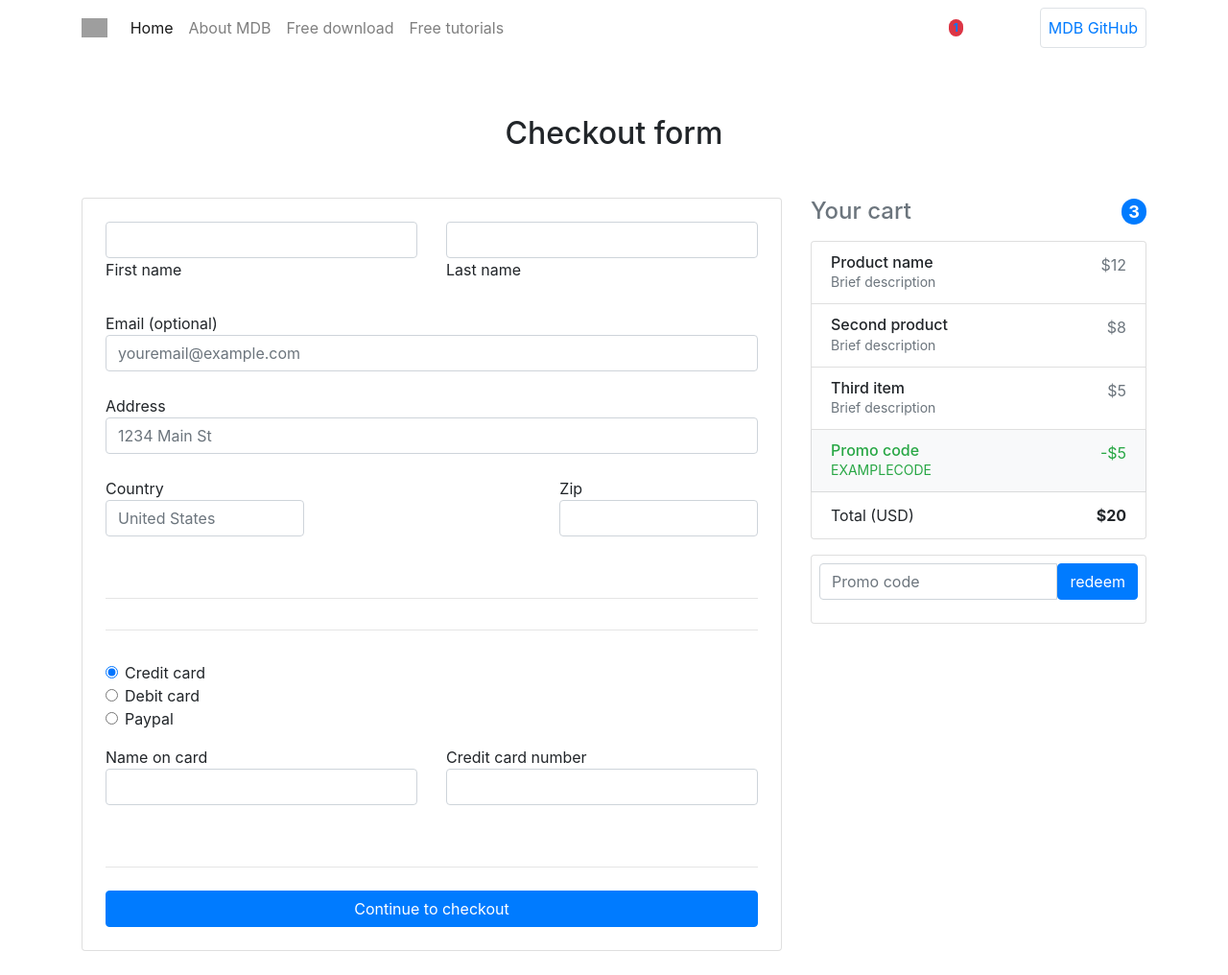
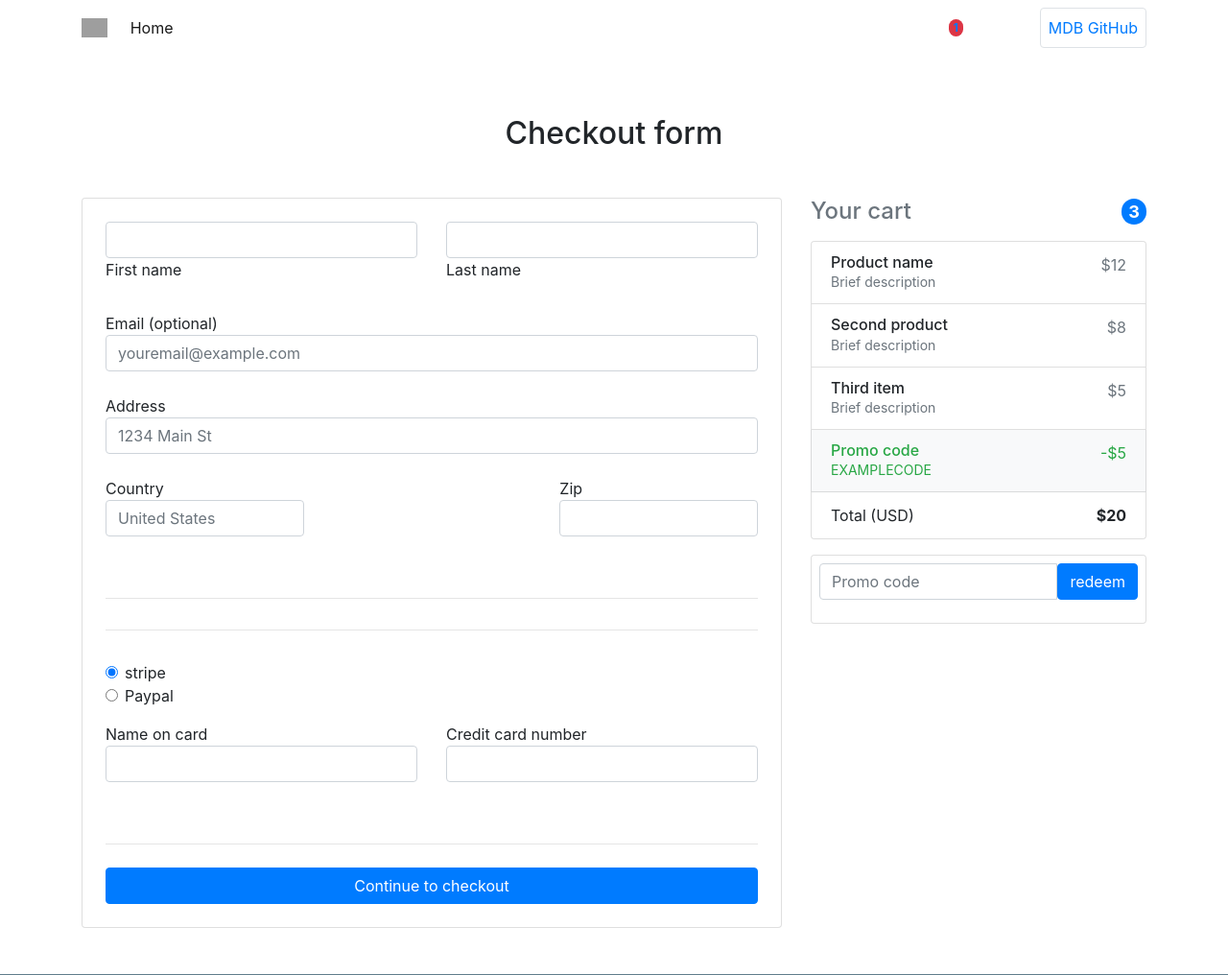
Before and after one commit to robsen123-fexil/Django-Ecommerce-, a Django app: page /checkoutviews/ in a window 1280 px wide. Shown: the top 1016 px of the page at 96% size. Run offline with Django 3.2, Linux system fonts and the light colour scheme; some libraries are stand-ins or nearby versions; grey boxes are pictures that could not be loaded.

Commit message:
ecm uodates

```diff
--- a/DJ/core/forms.py
+++ b/DJ/core/forms.py
@@ -1,9 +1,10 @@
 from django import forms
 from django_countries.fields import CountryField
+payment_option=(('p','paypal'), ('s','stripe'))
 class checkoutforms(forms.Form):
     street_add=forms.CharField()
     apartment_add=forms.CharField(required=False)
     country=CountryField(blank_label='(select country)')
     same_billing_add=forms.BooleanField(widget=forms.CheckboxInput())
     save_info=forms.BooleanField(widget=forms.CheckboxInput())
-    payment_method=forms.BooleanField(widget=forms.RadioSelect())
+    payment_method=forms.ChoiceField(widget=forms.RadioSelect(), choices= payment_option)
--- a/DJ/demo/settings.py
+++ b/DJ/demo/settings.py
@@ -21,7 +21,8 @@ INSTALLED_APPS = [
     'allauth.socialaccount',
 
     'core',
-    'django_countries'
+    'django_countries',
+     'crispy_forms'
 ]
 
 MIDDLEWARE = [
@@ -93,3 +94,4 @@ AUTHENTICATION_BACKENDS = [
 
 SITE_ID = 1
 STATIC_URL='/static/'
+CRISPY_TEMPLATE_PACK = 'bootstrap4'
--- a/DJ/templates/checkout.html
+++ b/DJ/templates/checkout.html
@@ -1,4 +1,4 @@
-<!-- Navbar -->
+{%load crispy_forms_tags %}
 <nav class="navbar fixed-top navbar-expand-lg navbar-light bg-white">
     <link rel="stylesheet" href="https://cdn.jsdelivr.net/npm/bootstrap@4.6.2/dist/css/bootstrap.min.css" integrity="sha384-xOolHFLEh07PJGoPkLv1IbcEPTNtaed2xpHsD9ESMhqIYd0nLMwNLD69Npy4HI+N" crossorigin="anonymous">
     <!-- Container wrapper -->
@@ -17,23 +17,18 @@
             <!-- Left links -->
             <ul class="navbar-nav me-auto mb-2 mb-lg-0">
                 <li class="nav-item active">
-                    <a class="nav-link" href="https://mdbootstrap.com/">Home</a>
+                    <a class="nav-link" href="{%url 'core:home'%}">Home</a>
                 </li>
-                <li class="nav-item">
-                    <a class="nav-link" href="https://mdbootstrap.com/docs/standard/">About MDB</a>
-                </li>
-                <li class="nav-item">
-                    <a class="nav-link" href="https://mdbootstrap.com/docs/standard/getting-started/installation/">Free download</a>
-                </li>
-                <li class="nav-item">
-                    <a class="nav-link" href="https://mdbootstrap.com/education/bootstrap/">Free tutorials</a>
-                </li>
+
+
+
             </ul>
             <!-- Left links -->
         </div>
         <!-- Collapsible wrapper -->
 
         <!-- Right elements -->
+
         <div class="d-flex align-items-center">
             <!-- Icon -->
             <a class="nav-link me-3" href="#">
@@ -157,13 +152,10 @@
                     <div class="my-3">
                         <div class="form-check">
                             <input class="form-check-input" type="radio" name="flexRadioDefault" id="flexRadioDefault1" checked />
-                            <label class="form-check-label" for="flexRadioDefault1"> Credit card </label>
+                            <label class="form-check-label" for="flexRadioDefault1"> stripe </label>
                         </div>
 
-                        <div class="form-check">
-                            <input class="form-check-input" type="radio" name="flexRadioDefault" id="flexRadioDefault2" />
-                            <label class="form-check-label" for="flexRadioDefault2"> Debit card </label>
-                        </div>
+
                         <div class="form-check">
                             <input class="form-check-input" type="radio" name="flexRadioDefault" id="flexRadioDefault3" />
                             <label class="form-check-label" for="flexRadioDefault3"> Paypal </label>
```
